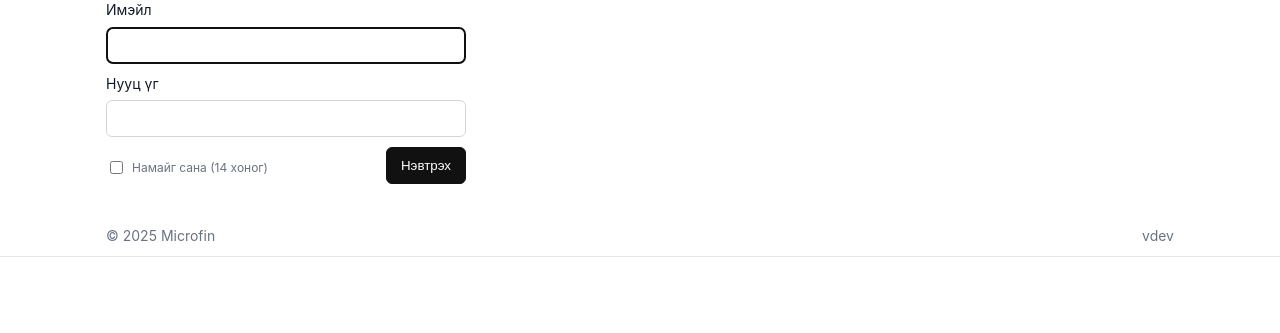
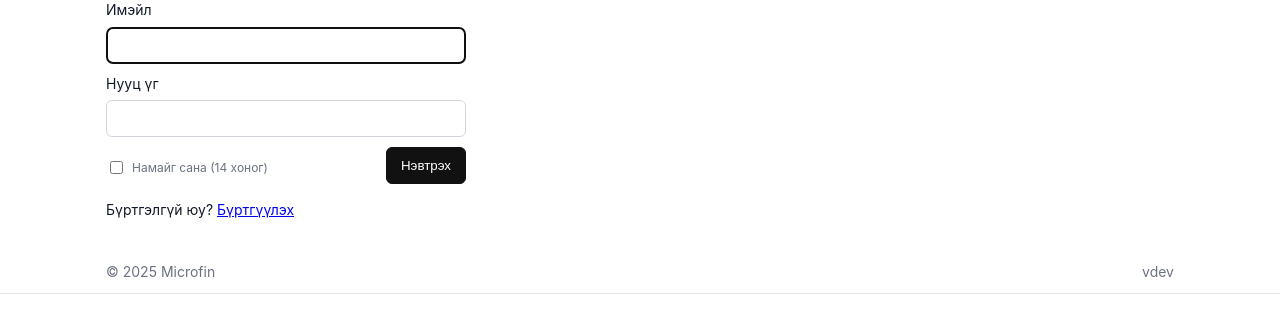
Before and after one commit to Altantugs/microfin, a Symfony app: template templates/security/login.html.twig in a window 1280 px wide. Shown: the part 192-525 px from the top of the page. Run offline with Twig, Linux system fonts and the light colour scheme; the template is opened without the code that fills it, so the values that code supplies are empty; some libraries are stand-ins or nearby versions.

Commit message:
fix(auth): add single Register link after login form

```diff
--- a/templates/security/login.html.twig
+++ b/templates/security/login.html.twig
@@ -74,5 +74,7 @@
       <button class="btn" type="submit">Нэвтрэх</button>
     </div>
   </form>
+
+  <p style="margin-top:1rem;">Бүртгэлгүй юу? <a href="{{ path('app_register') }}">Бүртгүүлэх</a></p>
 </div>
 {% endblock %}
```
